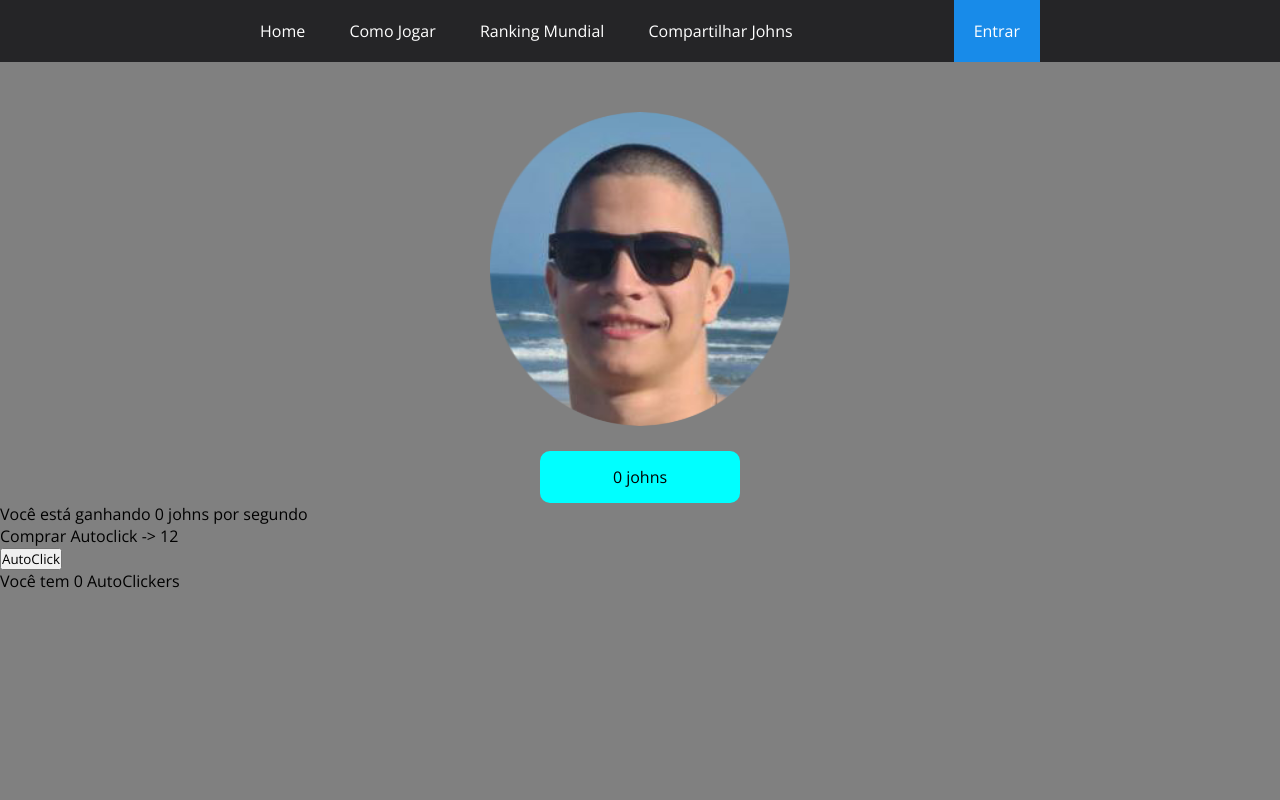
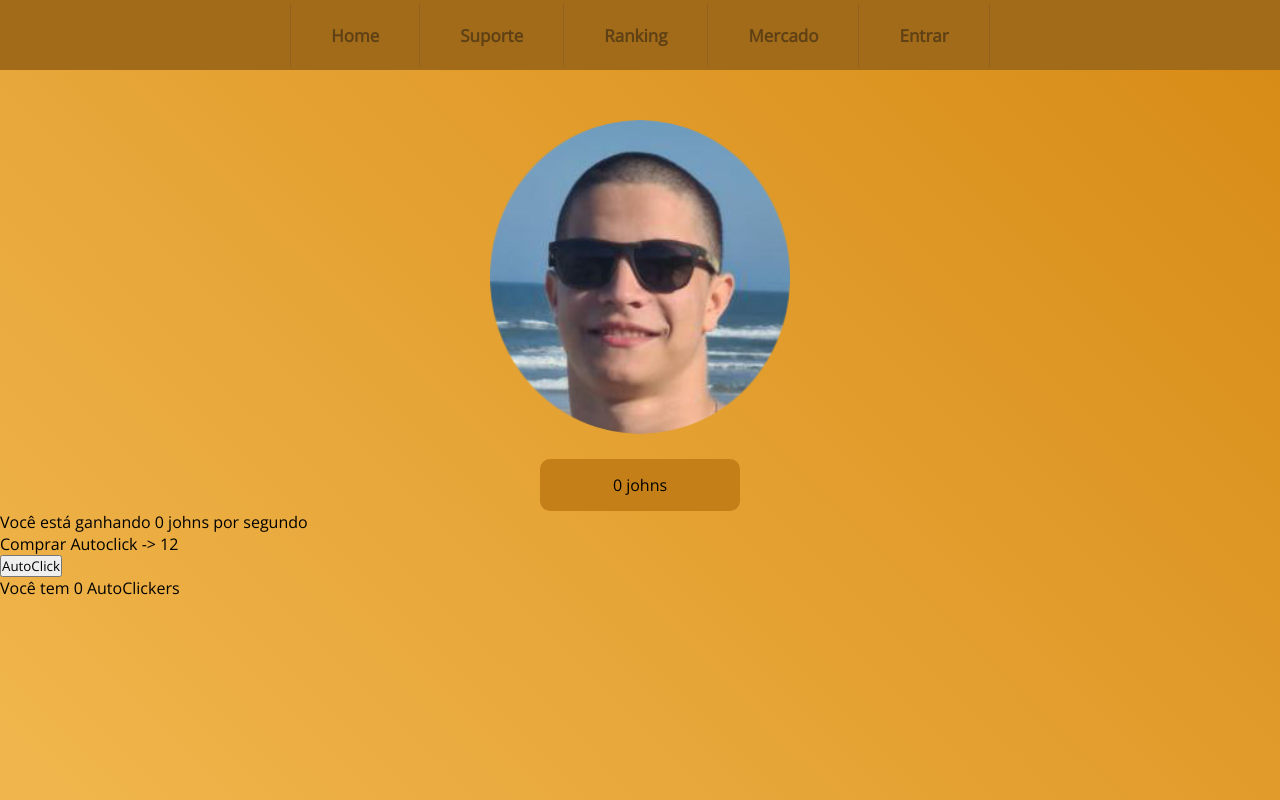
Before and after one commit to JohnJohnNB/DSO-Exercicio-04, a plain HTML site: page index.html in a window 1280 px wide. Drawn offline with nearby package versions, Linux system fonts and the light colour scheme.

Commit message:
Mudanças na aparência layout
Mudanças no background, barra de navegação, display, etc

```diff
--- a/css/style.css
+++ b/css/style.css
@@ -1,28 +1,10 @@
 @import url('https://fonts.googleapis.com/css2?family=Open+Sans&display=swap');
 
-@keyframes bounce {
-    0%, 20%, 60%, 100%{
-        -webkit-transform: translateY(0);
-        transform: translateY(0);
-    }
-
-    40% {
-        -webkit-transform: translateY(-20px);
-        transform: translateY(-20px);
-    }
-
-    80% {
-        -webkit-transform: translateY(-10px);
-        transform: translateY(-10px);
-    }
-}
-
-.efeito:hover{
-    animation: bounce 1s;
-}
+/* FORMATAÇÕES GERAIS */
 
 body{
-    background-color: gray;
+    background: rgba(229,194,130,255);
+    font-family: "Trebuchet MS", Helvetica, sans-serif;
 }
 
 * {
@@ -32,35 +14,58 @@ body{
     font-family: 'Open Sans', sans-serif;
 }
 
-#menu-h{
-    background-color: rgb(37, 37, 39);
+a {
+    text-decoration: none;
 }
 
-#menu-h ul {
-    max-width: 800px;
-    list-style: none;
+ul {
+    margin: 0;
     padding: 0;
+    list-style-type: none;
 }
 
-#menu-h ul li {
-    display: inline;
+/* CLASSE PARA ANIMAÇÃO DE GRADIENTE DO BACKGROUND */
+
+.gradient {
+    justify-content: center;
+    height: 100vh;
+    width: 100vw;
+    background: linear-gradient(45deg, rgb(253, 203, 104), rgb(209, 129, 9));
+    background-size: 150% 200%;
+    animation: colors 15s ease infinite;
 }
 
-#menu-h ul li a {
-    color: #FFF;
-    padding: 20px;
-    display: inline-block;
-    text-decoration: none;
-    transition: background .4s;
+/* EFEITO BOUNCE IMAGEM PRINCIPAL */
+
+.efeito:hover{
+    animation: bounce 1s;
 }
 
-#menu-h ul li a:hover {
-    background-color: rgb(24, 139, 233);
+/* ESTILO DA BARRA DE NAVEGAÇÃO */
+
+#topo {
+    display: flex;
+    justify-content: center;
+    background: rgb(161, 107, 25);
+    height: 70px;
+    font-weight: bold;
+    font-size: 17px;
 }
 
-#menu-h ul li:last-child a {
-    float: right;
-    background-color: rgb(24, 139, 233);
+#topo ul {
+    display: flex;
+    align-items: center;
+}
+
+#topo ul li a {
+    color: rgb(95, 65, 21);
+    padding: 20px 40px;
+    transition: background .4s;
+    border-left: 1px solid rgb(145, 98, 29);
+}
+
+#topo ul li a:hover {
+    background-color: rgb(187, 133, 51);
 }
 
 #container-imagem {
@@ -83,9 +88,42 @@ body{
     display: flex;
     font-size: medium;
     width: 200px;
-    background-color: aqua;
+    background-color: rgb(196, 127, 25);
     text-align: center;
     justify-content: center;
     padding: 15px;
     border-radius: 10px;
 }
+
+/* ANIMAÇÃO BOUNCE*/
+
+@keyframes bounce {
+    0%, 20%, 60%, 100%{
+        -webkit-transform: translateY(0);
+        transform: translateY(0);
+    }
+
+    40% {
+        -webkit-transform: translateY(-20px);
+        transform: translateY(-20px);
+    }
+
+    80% {
+        -webkit-transform: translateY(-10px);
+        transform: translateY(-10px);
+    }
+}
+
+/* ANIMAÇÃO GRADIENTE*/
+
+@keyframes colors {
+    0% {
+        background-position: 0% 50%;
+    }
+    50% {
+        background-position: 100% 50%;
+    }
+    100% {
+        background-position: 0% 50%;
+    }
+}
--- a/index.html
+++ b/index.html
@@ -6,24 +6,27 @@
     <link rel="stylesheet" type="text/css" href="./css/style.css">
     <script src="./js/script.js"></script>
 </head>
-<body>
-    <nav id="menu-h">
+<body class="gradient">
+
+    <div id="topo">
         <ul>
             <li>
-                <a href="index.html">
-                    Home
-                </a>
+                <a href="">Home</a>
             </li>
-
-            <li><a href="#">Como Jogar</a></li>
-
-            <li><a href="#">Ranking Mundial</a></li>
-
-            <li><a href="#">Compartilhar Johns</a></li>
-
-            <li><a href="tela_login.html">Entrar</a></li>
+            <li>
+                <a href="">Suporte</a>
+            </li>
+            <li>
+                <a href="">Ranking</a>
+            </li>
+            <li>
+                <a href="">Mercado</a>
+            </li>
+            <li>
+                <a style="border-right: 1px solid rgb(145, 98, 29);" href="">Entrar</a>
+            </li>
         </ul>
-    </nav>
+    </div>
 
     <div id="container-imagem">
         <img id="john-face" class="efeito" src="img/john_face.png" alt="imagem_principal" onclick="incrementar_contador()">
```
